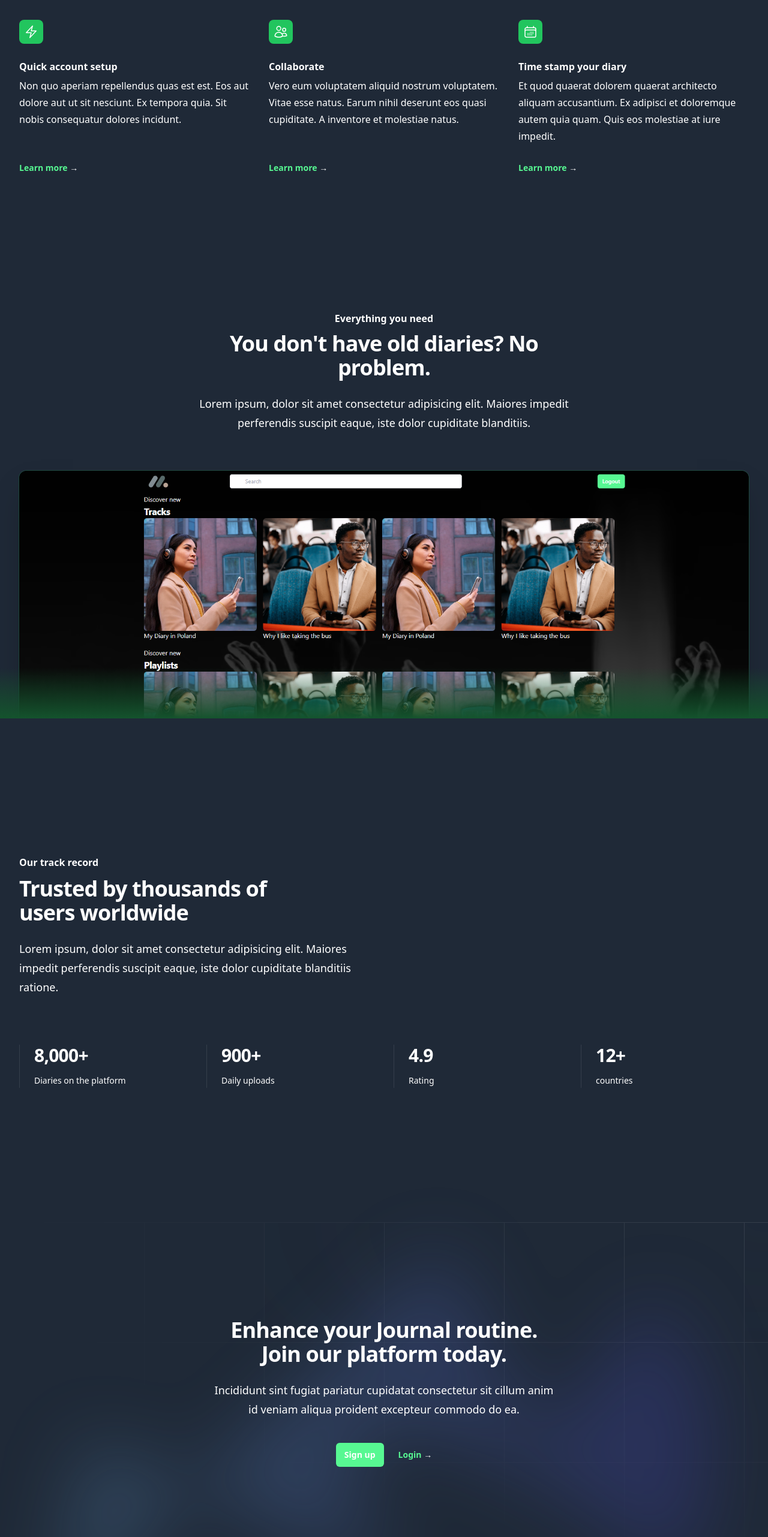
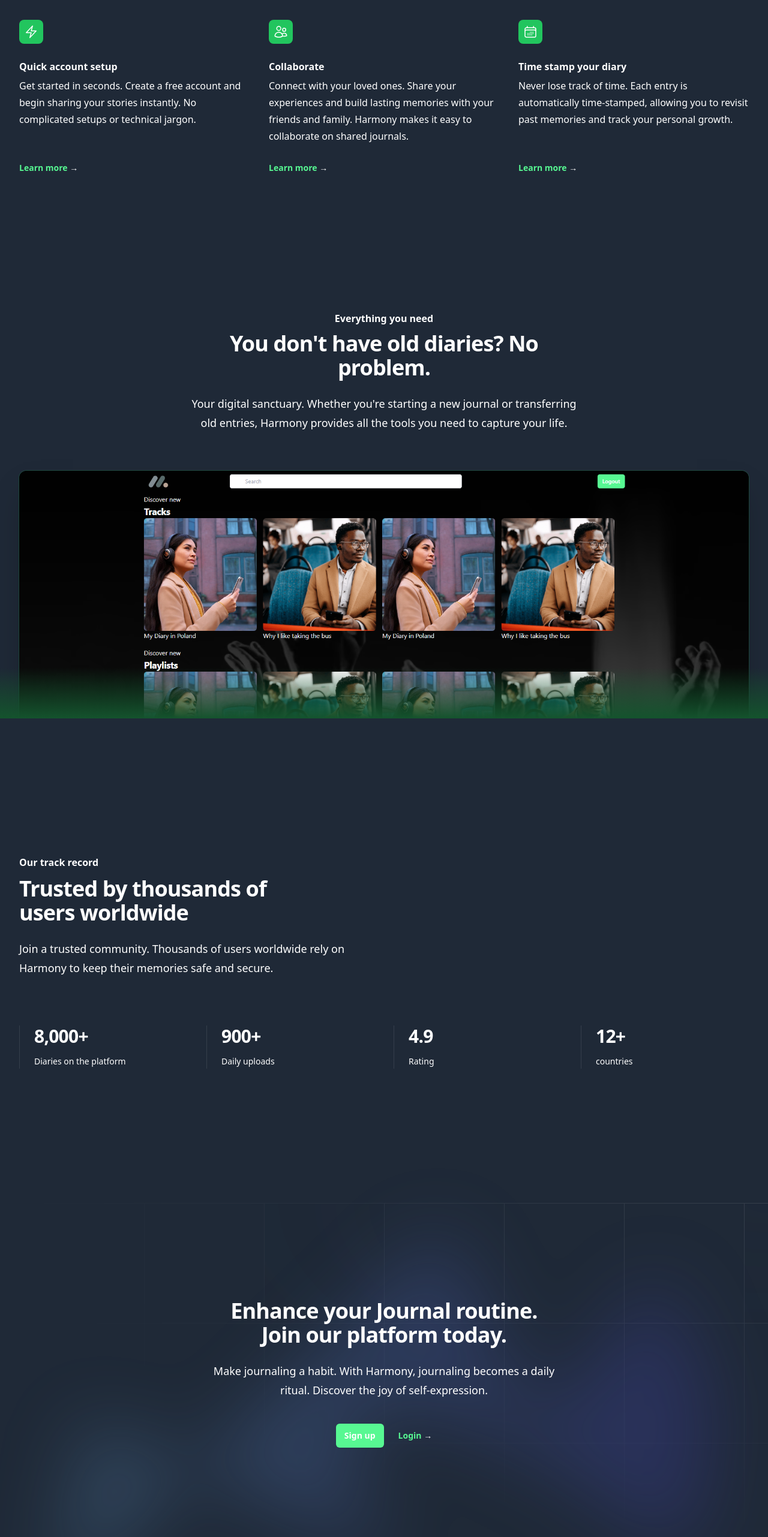
Before and after one commit to OmarAbdo/ViaDiaryFrontEnd, a React (Vite) app: page / in a window 1280 px wide. Shown: the part 1932-4495 px from the top of the page at 60% size. Built offline with nearby package versions, Linux system fonts and the light colour scheme.

Commit message:
replacing dummy text with actual text

```diff
--- a/src/pages/landing/data.tsx
+++ b/src/pages/landing/data.tsx
@@ -18,21 +18,21 @@ export const primaryFeatures = [
   {
     name: "Quick account setup",
     description:
-      "Non quo aperiam repellendus quas est est. Eos aut dolore aut ut sit nesciunt. Ex tempora quia. Sit nobis consequatur dolores incidunt.",
+      "Get started in seconds. Create a free account and begin sharing your stories instantly. No complicated setups or technical jargon.",
     href: "#",
     icon: BoltIcon,
   },
   {
     name: "Collaborate",
     description:
-      "Vero eum voluptatem aliquid nostrum voluptatem. Vitae esse natus. Earum nihil deserunt eos quasi cupiditate. A inventore et molestiae natus.",
+      "Connect with your loved ones. Share your experiences and build lasting memories with your friends and family. Harmony makes it easy to collaborate on shared journals.",
     href: "#",
     icon: UsersIcon,
   },
   {
     name: "Time stamp your diary",
     description:
-      "Et quod quaerat dolorem quaerat architecto aliquam accusantium. Ex adipisci et doloremque autem quia quam. Quis eos molestiae at iure impedit.",
+      "Never lose track of time. Each entry is automatically time-stamped, allowing you to revisit past memories and track your personal growth.",
     href: "#",
     icon: CalendarDaysIcon,
   },
--- a/src/pages/landing/index.jsx
+++ b/src/pages/landing/index.jsx
@@ -148,9 +148,9 @@ export default function Landing() {
                 You don't have old diaries? No problem.
               </p>
               <p className="mt-6 text-lg leading-8 text-gray-300">
-                Lorem ipsum, dolor sit amet consectetur adipisicing elit.
-                Maiores impedit perferendis suscipit eaque, iste dolor
-                cupiditate blanditiis.
+                Your digital sanctuary. Whether you're starting a new journal or
+                transferring old entries, Harmony provides all the tools you
+                need to capture your life.
               </p>
             </div>
           </div>
@@ -180,9 +180,8 @@ export default function Landing() {
               Trusted by thousands of users&nbsp;worldwide
             </p>
             <p className="mt-6 text-lg leading-8 text-gray-300">
-              Lorem ipsum, dolor sit amet consectetur adipisicing elit. Maiores
-              impedit perferendis suscipit eaque, iste dolor cupiditate
-              blanditiis ratione.
+              Join a trusted community. Thousands of users worldwide rely on
+              Harmony to keep their memories safe and secure.
             </p>
           </div>
           <dl className="mx-auto mt-16 grid max-w-2xl grid-cols-1 gap-x-8 gap-y-10 text-white sm:mt-20 sm:grid-cols-2 sm:gap-y-16 lg:mx-0 lg:max-w-none lg:grid-cols-4">
@@ -250,8 +249,8 @@ export default function Landing() {
               Join our platform today.
             </h2>
             <p className="mx-auto mt-6 max-w-xl text-lg leading-8 text-gray-300">
-              Incididunt sint fugiat pariatur cupidatat consectetur sit cillum
-              anim id veniam aliqua proident excepteur commodo do ea.
+              Make journaling a habit. With Harmony, journaling becomes a daily
+              ritual. Discover the joy of self-expression.
             </p>
             <div className="mt-10 flex items-center justify-center gap-x-6">
               <Link
```
